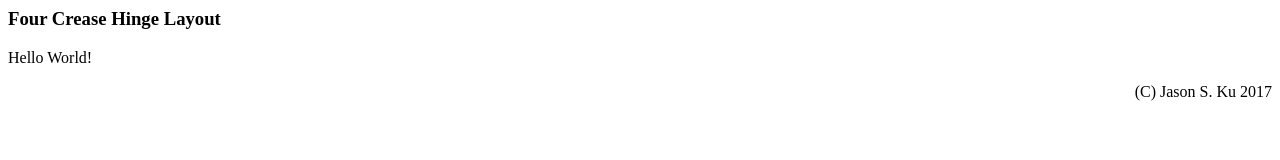
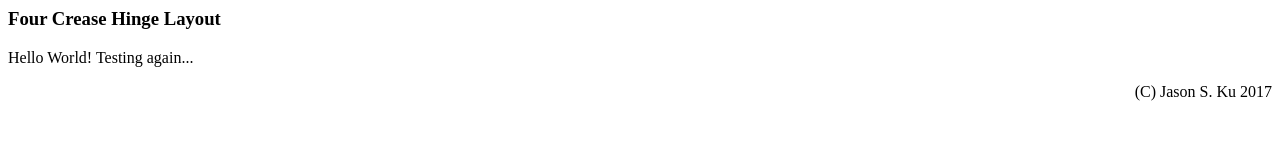
Before and after one commit to origamimagiro/four-crease-hinge-layout, a plain HTML site: page index.html in a window 1280 px wide. Drawn offline with Linux system fonts and the light colour scheme.

Commit message:
Another test

```diff
--- a/index.html
+++ b/index.html
@@ -4,7 +4,7 @@
 </head>
 <body>
 <h3>Four Crease Hinge Layout</h3>
-Hello World!
+Hello World! Testing again...
 <div id='draw'></div>
 <p style='text-align:right'>
 (C) Jason S. Ku 2017
```
